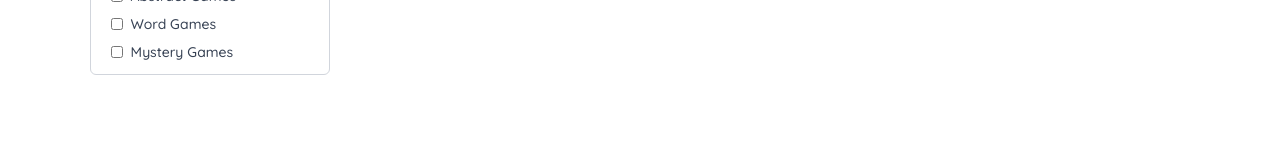
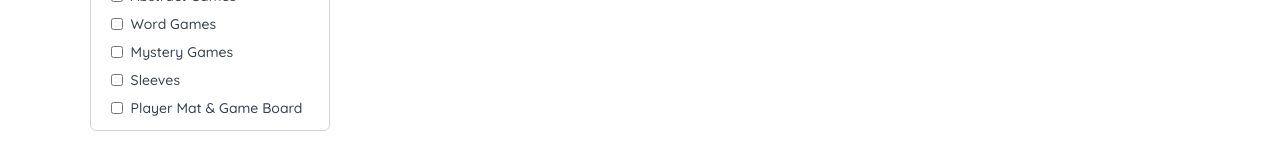
Before and after one commit to ImLWChuen/CAT201-DiceTrails-Ecommerce-Project, a React (Vite) app in the folder frontend/: page /catalogue in a window 1280 px wide. Shown: the part 477-645 px from the top of the page. Built offline with nearby package versions, Linux system fonts and the light colour scheme; no server answers.

Commit message:
Now total product is 36

```diff
--- a/frontend/src/components/ProductManagement.jsx
+++ b/frontend/src/components/ProductManagement.jsx
@@ -151,6 +151,7 @@ const ProductManagement = ({ products, setProducts, searchQuery = '' }) => {
     setFormData(product)
     setEditingId(product._id)
     setShowAddForm(true)
+    window.scrollTo({ top: 0, behavior: 'smooth' })
   }
 
   const handleDelete = async (id) => {
@@ -361,6 +362,8 @@ const ProductManagement = ({ products, setProducts, searchQuery = '' }) => {
                 <option value='abstract'>Abstract Games</option>
                 <option value='word'>Word Games</option>
                 <option value='mystery'>Mystery Games</option>
+                <option value='sleeves'>Sleeves</option>
+                <option value='player mat & game board'>Player Mat & Game Board</option>
               </select>
             </div>
 
--- a/frontend/src/pages/Catalogue.jsx
+++ b/frontend/src/pages/Catalogue.jsx
@@ -80,10 +80,10 @@ const Catalogue = () => {
   }, [category, SubCategory, search, showSearch, products, sortType])
 
   useEffect(() => {
-     // This forces a refresh every time you visit this page
-     if (loadProductsData) {
-        loadProductsData();
-     }
+    // This forces a refresh every time you visit this page
+    if (loadProductsData) {
+      loadProductsData();
+    }
   }, [])
 
   return (
@@ -131,6 +131,12 @@ const Catalogue = () => {
             <p className='flex gap-2 font-medium'>
               <input className='w-3' type="checkbox" value={'mystery'} onChange={toggleSubCategory} /> Mystery Games
             </p>
+            <p className='flex gap-2 font-medium'>
+              <input className='w-3' type="checkbox" value={'sleeves'} onChange={toggleSubCategory} /> Sleeves
+            </p>
+            <p className='flex gap-2 font-medium'>
+              <input className='w-3' type="checkbox" value={'player mat & game board'} onChange={toggleSubCategory} /> Player Mat & Game Board
+            </p>
 
           </div>
         </div>
```
Also changed, not shown: 1 other file (tests, documents, lock files or other folders).
